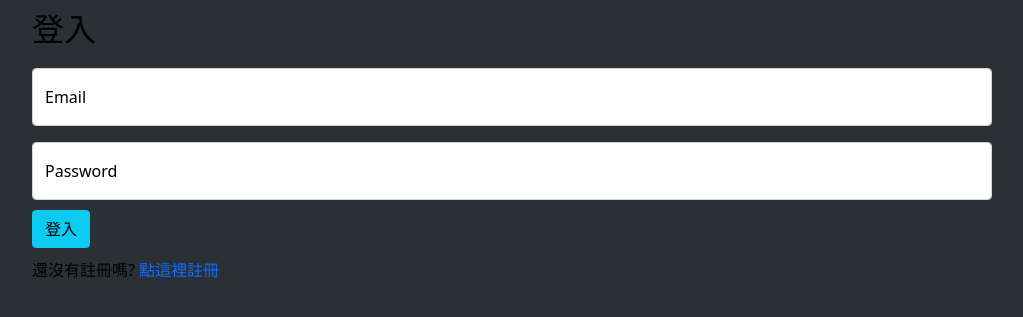
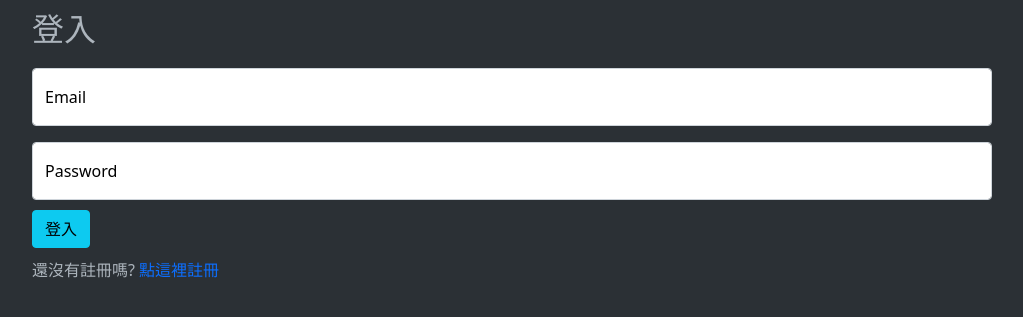
Before and after one commit to weijay0804/Flask-Imovies-V2, a Flask app: page /auth/login in a window 1280 px wide. Shown: the part 56-373 px from the top of the page, without its empty margins (128-1151 px from the left). Run offline with Flask 2, Linux system fonts and the light colour scheme; some libraries are stand-ins or nearby versions.

Commit message:
修改 auth html 字體顏色

```diff
--- a/app/__init__.py
+++ b/app/__init__.py
@@ -34,7 +34,6 @@ def create_app(config_name : str) -> Flask:
     db.init_app(app)
     login_manager.init_app(app)
     bootstrap.init_app(app)
-    # TODO 解決 token 過期問題
     jwt.init_app(app)
     crsf.init_app(app)
 
--- a/app/static/css/hot_movies.css
+++ b/app/static/css/hot_movies.css
@@ -61,7 +61,7 @@ table tbody tr .add-btn {
     justify-content: center;
 }
 
-/* TODO 美化按鈕圖案 */
+
 .add-btn button  {
 
     background-color: rgb(43, 48, 53);
--- a/app/static/css/login.css
+++ b/app/static/css/login.css
@@ -10,6 +10,7 @@ body {
 .page-header {
     margin-top: 10px;
     margin-bottom: 20px;
+    color: rgb(173, 181, 189);
 }
 
 .rbtn {
@@ -23,3 +24,7 @@ body {
 .registration a {
     text-decoration: none;
 }
+
+.registration p {
+    color: rgb(173, 181, 189);
+}
--- a/app/static/css/movie.css
+++ b/app/static/css/movie.css
@@ -72,7 +72,6 @@
     color: whitesmoke;
 }
 
-/* TODO 調整按鈕位置 */
 .add-btn {
     display: inline-block;
 
--- a/app/templates/auth/change_password.html
+++ b/app/templates/auth/change_password.html
@@ -4,7 +4,6 @@
 
 {% block content %}
     <div class="page-header">
-         <!-- TODO 修改字體顏色 -->
         <h2> 更改密碼 </h2>
     </div>
     <form action="/api/v1/users/">
--- a/app/templates/auth/login.html
+++ b/app/templates/auth/login.html
@@ -12,7 +12,6 @@
 
 {% block content %}
         <div class="page-header">
-            <!-- TODO 修改字體顏色 -->
             <h2> 登入 </h2>
         </div>
         <form action="form.html">
@@ -28,7 +27,6 @@
                 <button type="button" class="btn btn-info" id="login-btn">登入</button>
             </div>
         </form>
-        <!-- TODO 修改字體顏色 -->
         <div class="registration">
             <p>
                 還沒有註冊嗎? <a href="{{ url_for('auth.registration') }}">點這裡註冊</a>
--- a/app/templates/auth/registration.html
+++ b/app/templates/auth/registration.html
@@ -6,7 +6,6 @@
 
 {% block content %}
     <div class="page-header">
-         <!-- TODO 修改字體顏色 -->
         <h2> 註冊 </h2>
     </div>
     <form action="/api/v1/users/">
```
